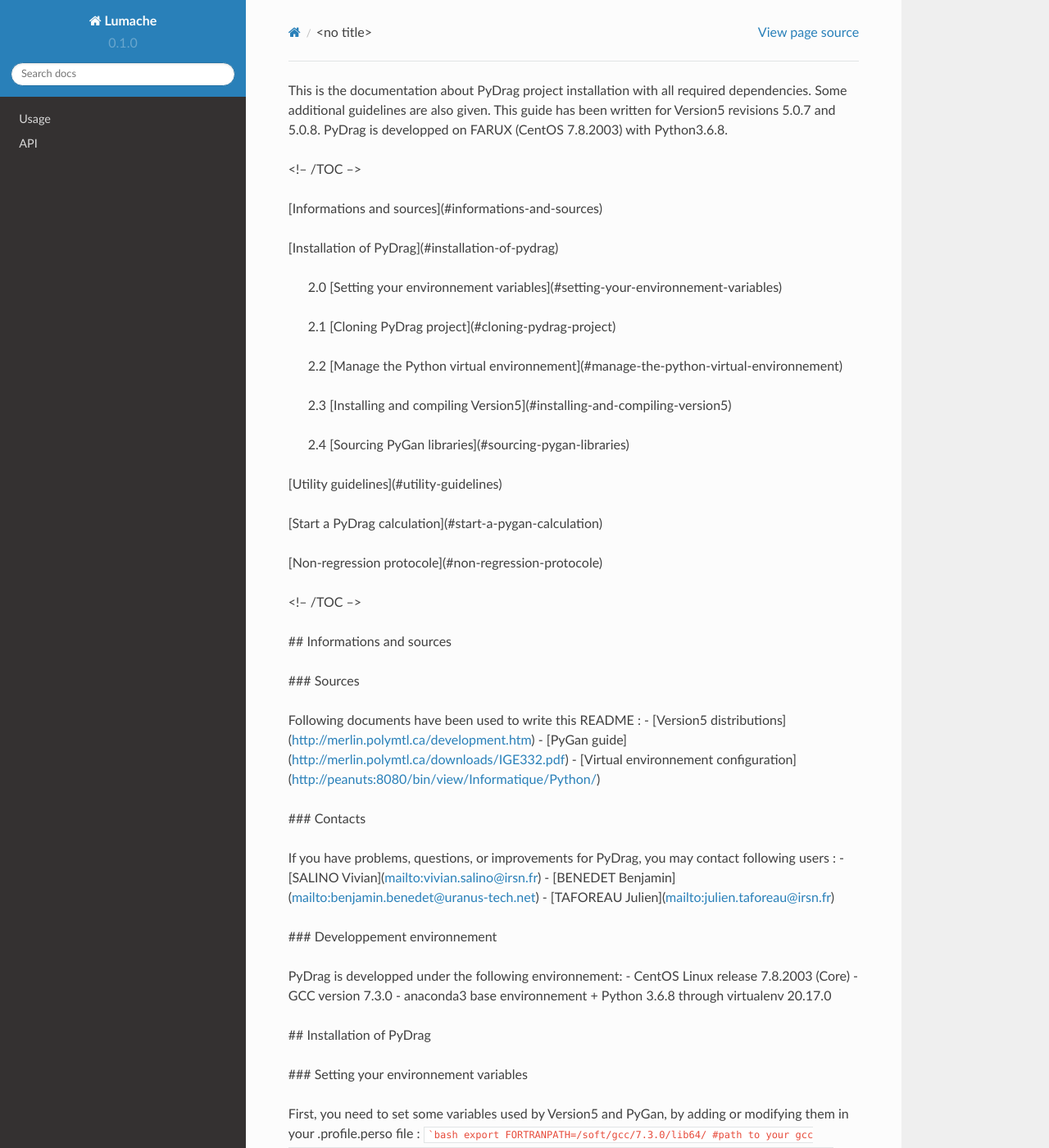
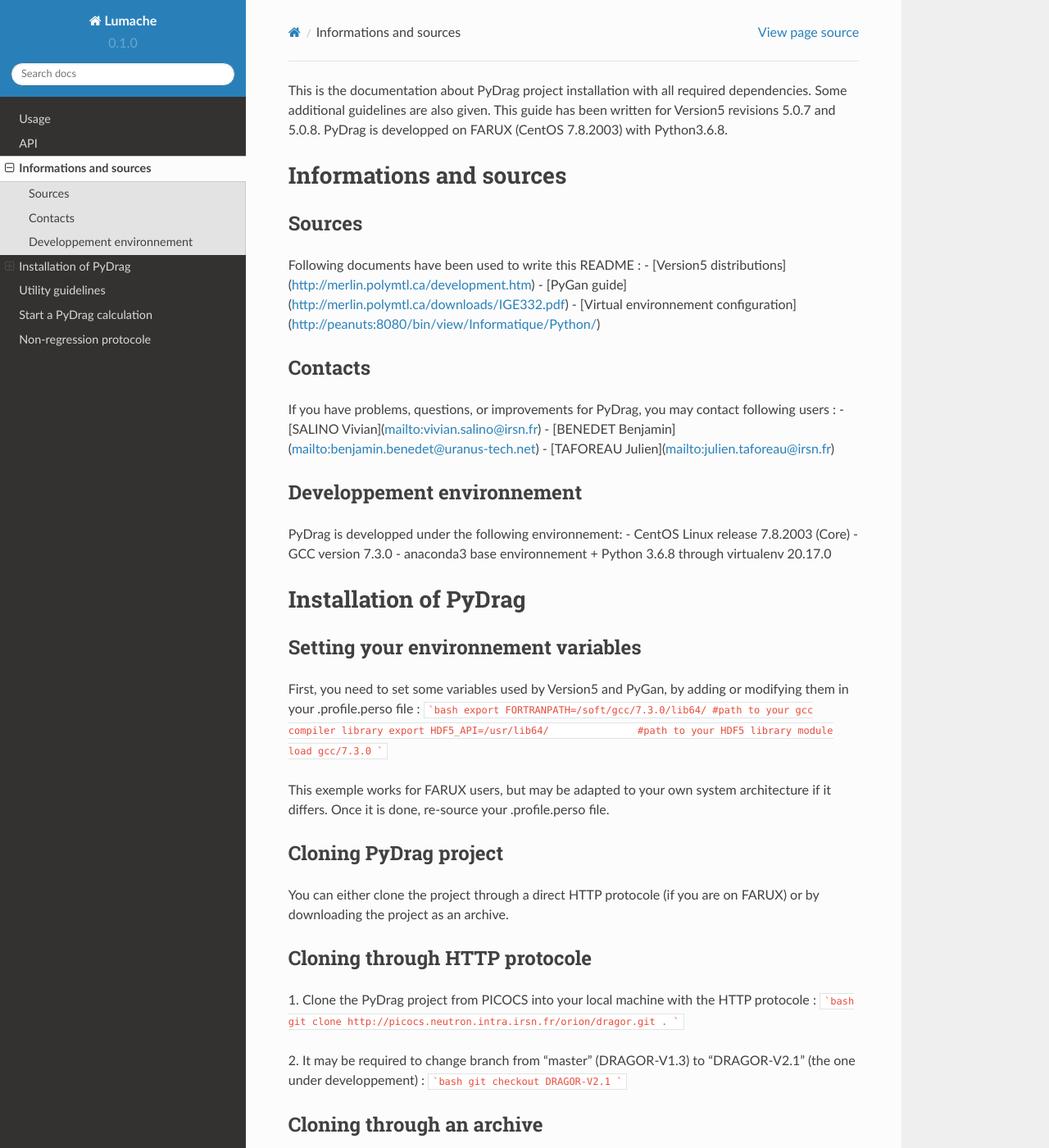
Before and after one commit to Ben105m/rtd-tutorial, a Sphinx documentation site: the page built from docs/source/quickinstall.rst, in a window 1280 px wide and 1400 px high. Shown: the whole window at 82% size. Built offline with Sphinx 7.4.7 and the Read the Docs theme 2.0.0, drawn with Linux system fonts in a browser that asks for light colours; some of the changed text lies outside the part shown.

Commit message:
Update quickinstall.rst

````diff
--- a/docs/source/quickinstall.rst
+++ b/docs/source/quickinstall.rst
@@ -4,56 +4,44 @@
 This guide has been written for Version5 revisions 5.0.7 and 5.0.8.
 PyDrag is developped on FARUX (CentOS 7.8.2003) with Python3.6.8.
 
-<!-- /TOC -->
+==========================
+Informations and sources
+==========================
 
-1. [Informations and sources](#informations-and-sources)
-2. [Installation of PyDrag](#installation-of-pydrag)
-
-    2.0 [Setting your environnement variables](#setting-your-environnement-variables)
-
-    2.1 [Cloning PyDrag project](#cloning-pydrag-project)
-
-    2.2 [Manage the Python virtual environnement](#manage-the-python-virtual-environnement)
-
-    2.3 [Installing and compiling Version5](#installing-and-compiling-version5)
-
-    2.4 [Sourcing PyGan libraries](#sourcing-pygan-libraries)
-
-3. [Utility guidelines](#utility-guidelines)
-
-4. [Start a PyDrag calculation](#start-a-pygan-calculation)
-
-5. [Non-regression protocole](#non-regression-protocole)
-
-<!-- /TOC -->
-
-## Informations and sources
-
-### Sources
+---------------------------
+Sources
+---------------------------
 
 Following documents have been used to write this README :
 - [Version5 distributions](http://merlin.polymtl.ca/development.htm)
 - [PyGan guide](http://merlin.polymtl.ca/downloads/IGE332.pdf)
 - [Virtual environnement configuration](http://peanuts:8080/bin/view/Informatique/Python/)
 
-### Contacts
+---------------------------
+Contacts
+---------------------------
 
 If you have problems, questions, or improvements for PyDrag, you may contact following users :
 - [SALINO Vivian](mailto:vivian.salino@irsn.fr)
 - [BENEDET Benjamin](mailto:benjamin.benedet@uranus-tech.net)
 - [TAFOREAU Julien](mailto:julien.taforeau@irsn.fr)
 
-### Developpement environnement
+---------------------------
+Developpement environnement
+---------------------------
 
 PyDrag is developped under the following environnement:
 - CentOS Linux release 7.8.2003 (Core)
 - GCC version 7.3.0
 - anaconda3 base environnement + Python 3.6.8 through virtualenv 20.17.0
 
+==========================
+Installation of PyDrag
+==========================
 
-## Installation of PyDrag
-
-### Setting your environnement variables
+---------------------------
+Setting your environnement variables
+---------------------------
 
 First, you need to set some variables used by Version5 and PyGan, by adding or modifying them in your .profile.perso file :
 ```bash
@@ -64,11 +52,15 @@
 
 This exemple works for FARUX users, but may be adapted to your own system architecture if it differs. Once it is done, re-source your .profile.perso file.
 
-### Cloning PyDrag project
+---------------------------
+Cloning PyDrag project
+---------------------------
 
 You can either clone the project through a direct HTTP protocole (if you are on FARUX) or by downloading the project as an archive.
 
-#### Cloning through HTTP protocole
+---------------------------
+Cloning through HTTP protocole
+---------------------------
 
 1. Clone the PyDrag project from PICOCS into your local machine with the HTTP protocole :
 ```bash
@@ -80,7 +72,9 @@
 git checkout DRAGOR-V2.1
 ```
 
-#### Cloning through an archive
+---------------------------
+Cloning through an archive
+---------------------------
 
 1. Download the PyDrag project from PICOCS as a TAR (or TGZ) archive (be careful with the branch of the project you want to download!)
 
@@ -91,7 +85,9 @@
 tar -xvzf dragor-DRAGOR-V2.1.tgz
 ```
 
-### Manage the Python virtual environnement
+---------------------------
+Manage the Python virtual environnement
+---------------------------
 
 You will need Python3 to use PyDrag, as well as the built-in modules "os", "math", "sys" and the module "numpy". To ensure these requirements, you have to create a virtual environnement (unless you already have one).
 1. Create and enable a virtual environnement with virtualenv (see [Virtual environnement configuration](http://peanuts:8080/bin/view/Informatique/Python/) )
@@ -103,7 +99,9 @@
 
 Now, you should have the PyDrag project cloned into your system and all necessary official Python modules.
 
-### Installing and compiling Version5
+---------------------------
+Installing and compiling Version5
+---------------------------
 
 PyDrag is based on PyGan libraries from Version5 (currently, distribution number v5bev2761). You will need DRAGON-related codes and sources. There are two different situations :
  - you want to work with the original Version5 distribution. Then, you can use the ./src/Version5/ folder, containing every sources from this distribution (that is no longer available online). Use the following commands :
@@ -131,7 +129,9 @@
 	```
 	By default, using the 'make' command in Donjon folder allows your system to compile Donjon code and all its depedencies. If there is any problem, you can try to make this process for each codes (in this exact order) : Utilib, Ganlib, Dragon, Donjon, PyGan.
 
-### Sourcing PyGan libraries
+---------------------------
+Sourcing PyGan libraries
+---------------------------
 
 Source the PyGan library path in your .profile.perso file by adding the path to PyGan python libraries :
 ```bash
@@ -140,14 +140,18 @@
 where 'my_personnal_folder' is the path to the folder containing PyDrag project.
 At this step, you should have cloned PyDrag project, installed all Python dependencies and compiled/sourced PyGan.
 
-## Utility guidelines
+==========================
+Utility guidelines
+==========================
 
 PyDrag is using PyGan to create a communication between DRAGON and Python. This allows python code to access/store some memory-located LCM objects, usually manipulated by DRAGON/DONJON. It grants (more or less direct) access to them in a Python script.
 
 It means that developping PyDrag may require a significant amount of RAM (for exemple, if you do not delete memory-located LCM variables) : therefore, it is highly recommanded to test and develop scripts on a Slurm node using "qrsh" for nominal evolution calculations.
 However, as SAPHYB/MULTICOMPO calculations are usually requiring thousands of branches (e.q thousands of calculation points), it is expected for the calculation (performed through a qrsh connection) to crash due to the limited allocated memory.
 
-## Start a PyDrag calculation
+==========================
+Start a PyDrag calculation
+==========================
 
 It is possible to start a PyDrag calculation through two ways (using Tihange input as an exemple) :
 
@@ -164,7 +168,9 @@
 ```
 The "-i" argument allows the user to keep the console open in order to interact with every objects such as results, LCM objets and classes.
 
-## Non-regression protocole
+==========================
+Non-regression protocole
+==========================
 
 Each input ends with a non-regression section. These sections contain reference kinf value, which are compared to the nominal evolution kinf obtained with the calculation scheme. The references come from calculations made with DRAGOR-V1.3, with Version5 distribution 5.0.7 (ev2068) and using nuclear data library CEA93.V7 with 172 energy groups.
 Reference results were made with the different available calculation parameters (control rods type, fuel type, enrichment value, ...). These kinf are then called through pydrag.non_regression function, that displays the results for each burnup step in addtion with the kinf difference (in pcm). A warning message is displayed if the difference is higher than a chosen threshold (default:0.5 pcm). It is possible to create a txt file in the chosen location that stores those results.
````
